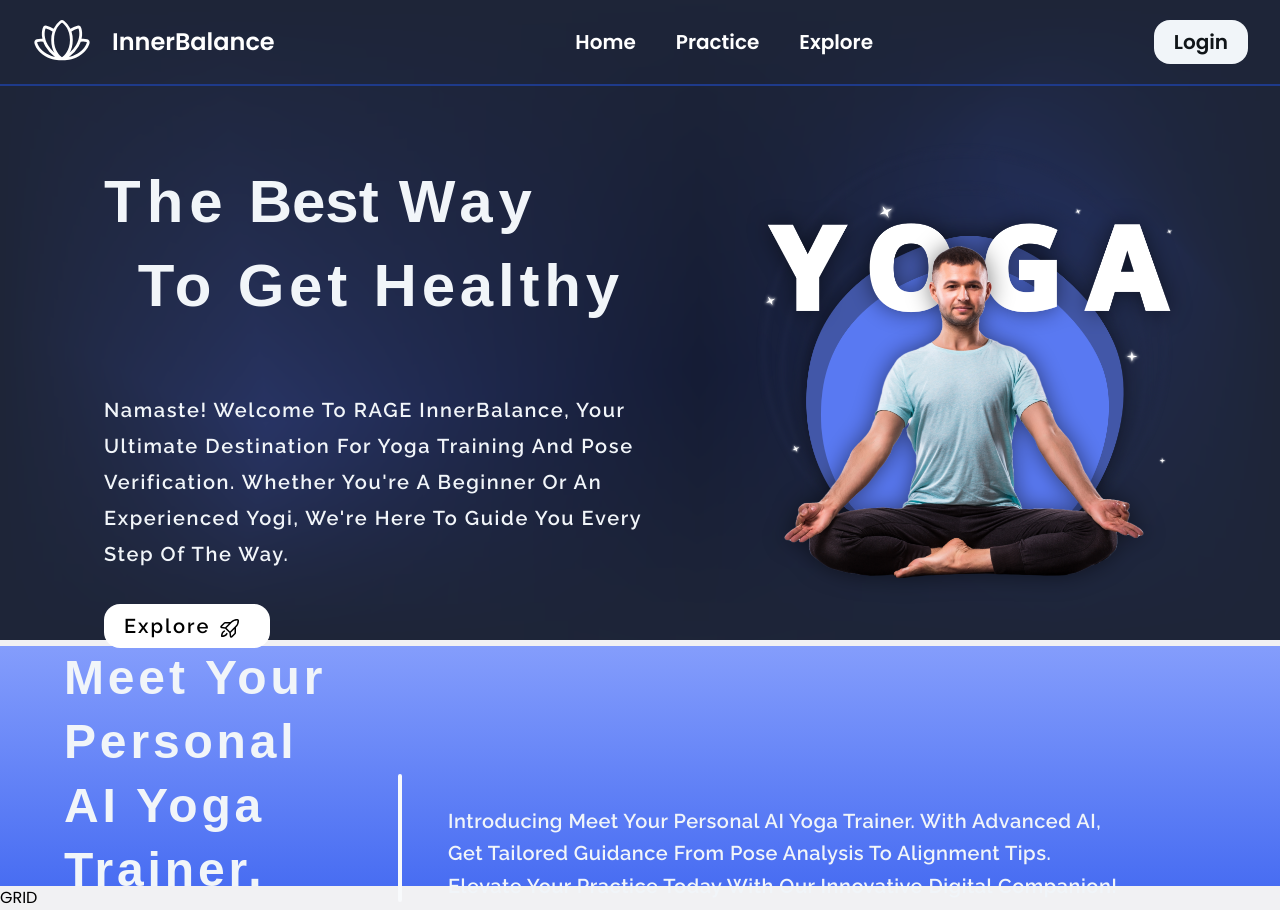
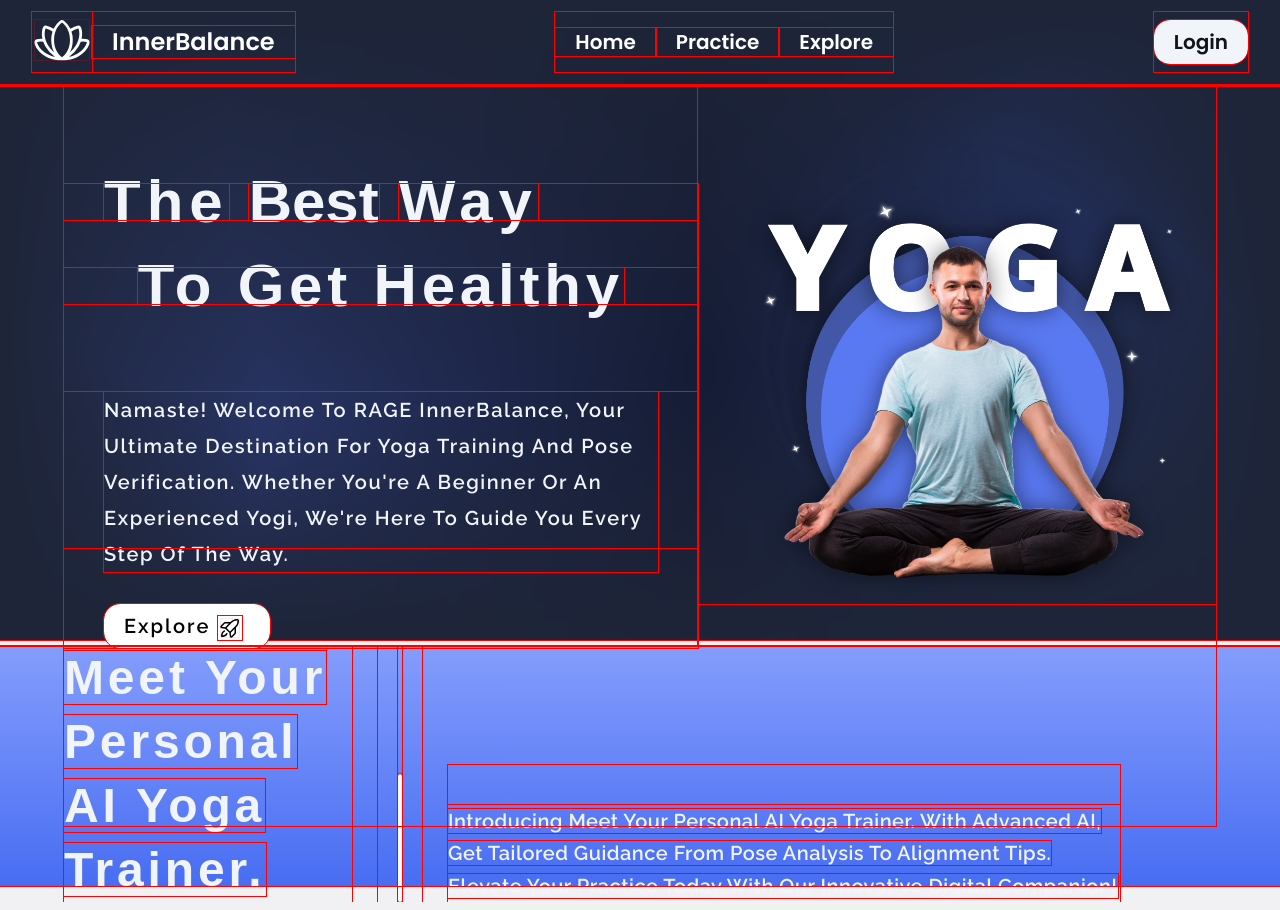
Before and after one commit to rajyavardhanbithale/yoga-trainer-0.1, a Next.js app: page / in a window 1280 px wide. Built offline with nearby package versions, Linux system fonts and the light colour scheme; a web font is replaced by a local one; what tailwindcss-animated would draw is missing.

Commit message:
grid section

```diff
--- a/src/app/components/HomePage/GridFeatures.tsx
+++ b/src/app/components/HomePage/GridFeatures.tsx
@@ -1,7 +1,15 @@
-export default function GridFeatures(){
+export default function GridFeatures() {
     return (
         <>
-            GRID
+            <div className="grid grid-cols-12 mt-10 mx-10 gap-10">
+                <div className="col-span-8 h-[400px] bg-blue-400 rounded-2xl"> </div>
+                <div className="col-span-4 h-[400px] bg-blue-500 rounded-2xl"> </div>
+            </div>
+            <div className="grid grid-cols-12 mt-5 mx-10 gap-10">
+                <div className="col-span-2 h-[200px] bg-blue-600 rounded-2xl"> </div>
+                <div className="col-span-4 h-[200px] bg-blue-700 rounded-2xl"> </div>
+                <div className="col-span-6 h-[200px] bg-blue-800 rounded-2xl"> </div>
+            </div>
         </>
     )
 }
--- a/src/app/globals.css
+++ b/src/app/globals.css
@@ -22,7 +22,7 @@
 
 
 * {
-  /* outline: red 1px solid; */
+  outline: red 1px solid;
   margin: 0;
   padding: 0;
 
--- a/src/app/page.tsx
+++ b/src/app/page.tsx
@@ -10,7 +10,7 @@ export default function Home() {
       <Background></Background>
       <Navbar></Navbar>
       <Hero></Hero>
-      <GridFeatures />
+      {/* <GridFeatures /> */}
 
     </>
   );
```
